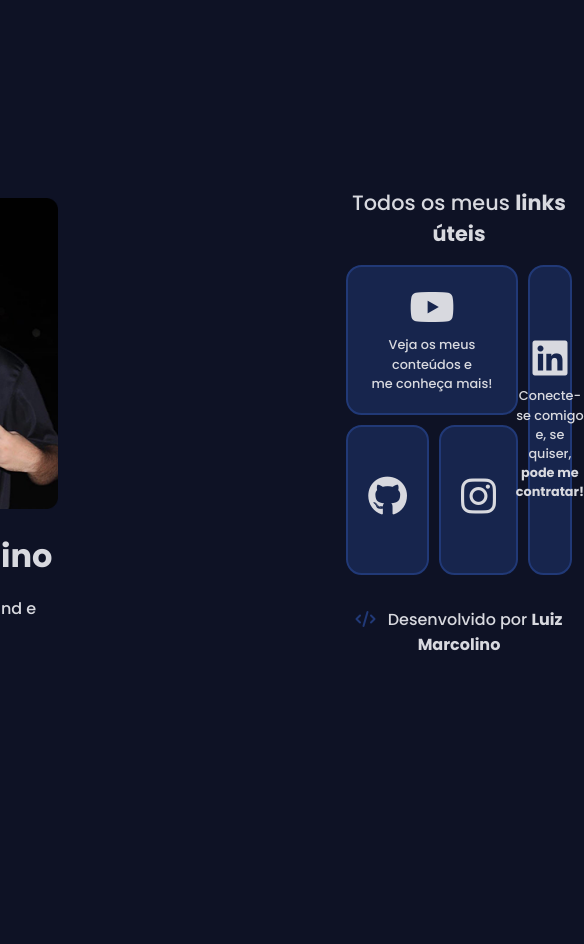
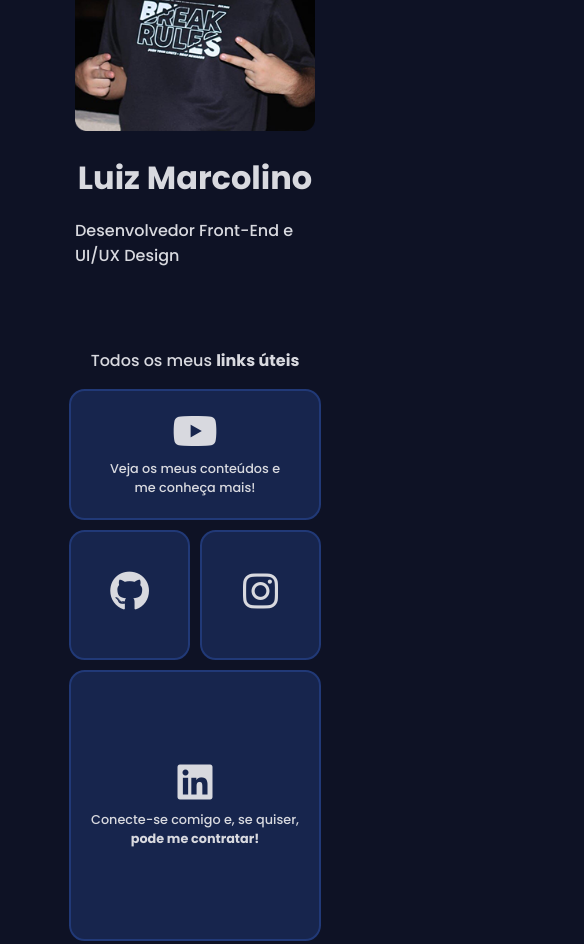
Before and after one commit to luizmarcolinodev/meus-links-marcolinodev, a plain HTML site: page index.html in a window 390 px wide. Shown: the top 944 px of the page, 584 px wide, since content can reach past the window. Before the commit the page ends 844 px from the top, so only its background shows below. Drawn offline with Linux system fonts and the light colour scheme.

Commit message:
feat: finalizado a responsividade para tablet e celular

```diff
--- a/src/css/global.css
+++ b/src/css/global.css
@@ -121,3 +121,66 @@ main {
     color: var(--azul-claro);
     margin-right: var(--margin-8);
 }
+
+/* ========= responsive =========== */
+
+@media (max-width: 599px) {
+    main {
+        flex-direction: column;
+        gap: 5rem;
+    }
+
+    .bloco-2 .bloco-two-grid {
+        grid-template-rows: 1fr 1fr 1fr 1fr;
+        grid-template-columns: 1fr 1fr;
+        grid-template-areas:
+            "card-0 card-0"
+            "card-1 card-2"
+            "card-3 card-3"
+            "card-3 card-3";
+        max-width: 500px;
+    }
+
+    .bloco-1 .bloco-one-texts h1 {
+        text-align: center;
+    }
+
+    .bloco-1 .bloco-one-text p {
+        text-align: center;
+        font-size: 0.8rem;
+    }
+
+    .bloco-2 .bloco-two-texto {
+        font-size: 1rem;
+    }
+
+    .footer {
+        margin-bottom: var(--margin-32);
+        font-size: 0.8rem;
+    }
+}
+
+@media (min-width: 600px) and (max-width: 1024px) {
+    main {
+        gap: 10rem;
+        flex-direction: column;
+    }
+
+    .footer {
+        margin-bottom: var(--margin-32);
+        font-size: 0.9rem;
+    }
+
+    .bloco-1 .bloco-one-texts h1 {
+        text-align: center;
+    }
+
+    .bloco-1 .bloco-one-text p {
+        text-align: center;
+        font-size: 0.8rem;
+    }
+
+    .bloco-2 .bloco-two-texto {
+        font-size: 1rem;
+    }
+}
```
